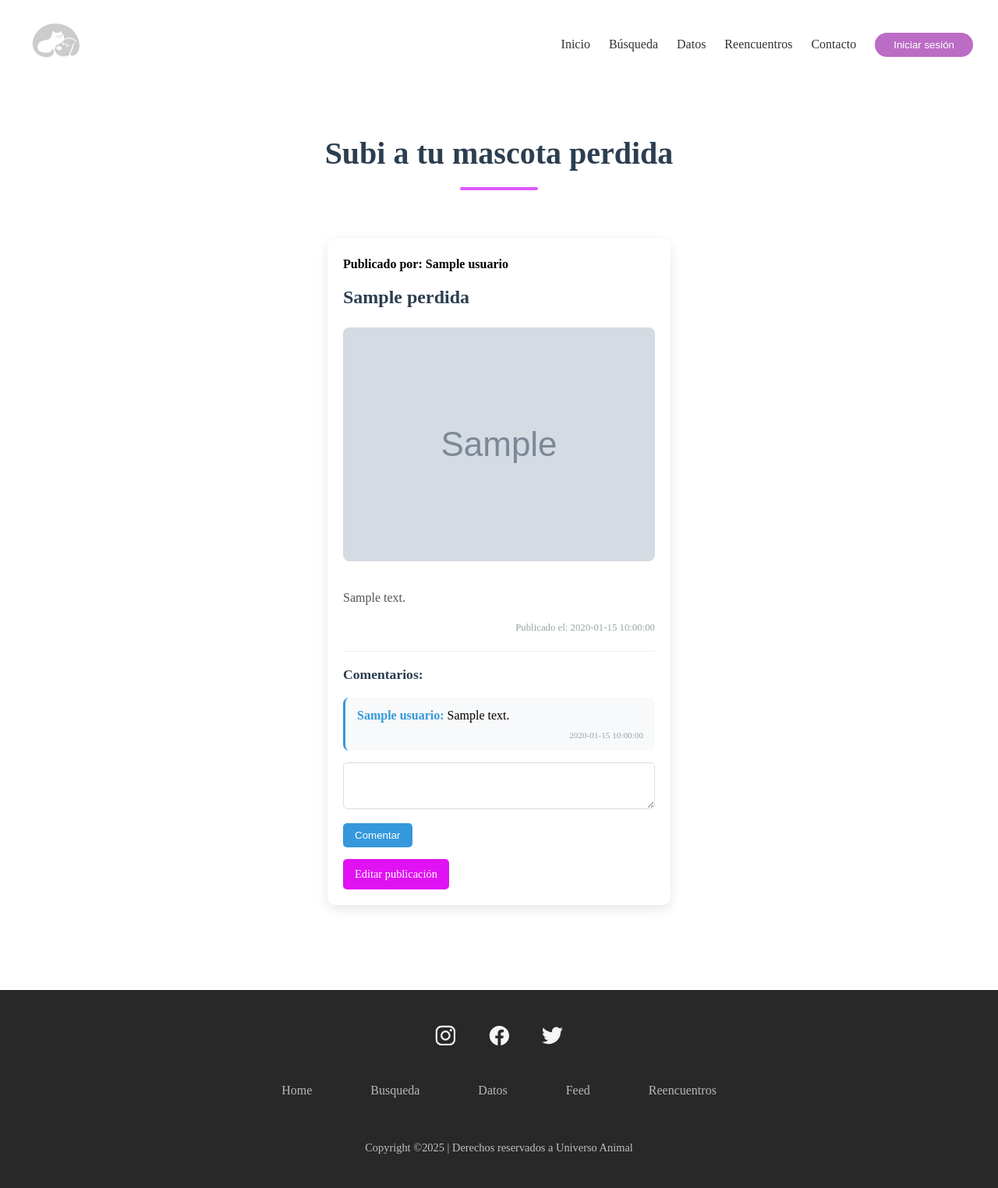
After one commit to emilyluana20/UNIVERSOANIMAL, a PHP site: page /redsocial/ver.php in a window 1280 px wide. The commit adds this page. Shown: the whole page at 78% size. Run offline with PHP 8.4, Linux system fonts and the light colour scheme; the visitor is signed in with stand-in values (Sample User, id 1); tables that the repository leaves empty or names only in its code hold one stand-in row (values such as "Sample post"); grey boxes marked "Sample" are stand-in pictures.

Commit message:
modificaciones

```diff
--- a/Registro/Register.php
+++ b/Registro/Register.php
@@ -20,7 +20,7 @@ if ($verificar->num_rows > 0) {
   $stmt->bind_param("ssss", $nombre, $email, $telefono, $password);
 
   if ($stmt->execute()) {
-    echo "Registro exitoso. <a href='index.html'>Iniciar sesión</a>";
+    echo "Registro exitoso. <a href='Registro/Index.html'>Iniciar sesión</a>";
   } else {
     echo "Error al registrar: " . $stmt->error;
   }
--- a/datos.html
+++ b/datos.php
@@ -15,7 +15,7 @@
         <nav class="menu">
             <a href="index.php" class="styled-link">Inicio</a>
             <a href="pages/" class="styled-link">Búsqueda</a>
-            <a href="pages/" class="styled-link">Feed</a>
+            <a href="redsocial/publicar.php" class="styled-link">Feed</a>
             <a href="pages/" class="styled-link">Reencuentros</a>
             <a href="contacto.php" class="styled-link">Contacto</a>
             <button class="boton"><a href="Registro/Index.php">Iniciar sesión</a></button>
--- a/estilos/diseño.css
+++ b/estilos/diseño.css
@@ -223,6 +223,8 @@ body {
     color: #c0c0c0;
 }
 
+
+
 /* MEDIA QUERIES PARA RESPONSIVE */
 @media (max-width: 992px) {
     .contenedor {
@@ -353,3 +355,173 @@ body {
         font-size: 0.8rem;
     }
 }
+
+/*VER.PHP*/
+
+h1 {
+    text-align: center;
+    color: #2c3e50;
+    margin-bottom: 30px;
+    font-size: 2.5em;
+    position: relative;
+    padding-bottom: 15px;
+}
+
+h1::after {
+    content: "";
+    position: absolute;
+    bottom: 0;
+    left: 50%;
+    transform: translateX(-50%);
+    width: 100px;
+    height: 4px;
+    background-color: #de59ff;
+    border-radius: 2px;
+}
+
+/* Contenedor principal */
+.contenedor {
+    max-width: 800px;
+    margin: 0 auto;
+    display: grid;
+    grid-gap: 25px;
+}
+
+/* Tarjetas de publicaciones */
+.publicacion {
+    background: white;
+    border-radius: 10px;
+    box-shadow: 0 5px 15px rgba(0, 0, 0, 0.1);
+    overflow: hidden;
+    padding: 20px;
+}
+
+.publicacion h2 {
+    color: #2c3e50;
+    margin: 10px 0;
+    font-size: 1.5em;
+}
+
+.publicacion img {
+    width: 100%;
+    max-height: 400px;
+    object-fit: cover;
+    border-radius: 8px;
+    margin: 10px 0;
+}
+
+.publicacion p {
+    margin: 15px 0;
+    color: #555;
+    line-height: 1.7;
+}
+
+.publicacion small {
+    display: block;
+    color: #95a5a6;
+    font-size: 0.8em;
+    margin-top: 10px;
+    text-align: right;
+}
+
+/* Sección de comentarios */
+.comentarios {
+    margin-top: 20px;
+    padding-top: 15px;
+    border-top: 1px solid #eee;
+}
+
+.comentarios h4 {
+    color: #2c3e50;
+    margin-bottom: 15px;
+    font-size: 1.1em;
+}
+
+.comentario {
+    background: #f8f9fa;
+    padding: 10px 15px;
+    border-radius: 8px;
+    margin-bottom: 10px;
+    border-left: 3px solid #3498db;
+}
+
+.comentario strong {
+    color: #3498db;
+}
+
+.comentario small {
+    display: block;
+    color: #95a5a6;
+    font-size: 0.7em;
+    margin-top: 5px;
+}
+
+/* Formulario de comentarios */
+.form-comentario {
+    margin-top: 15px;
+}
+
+.form-comentario textarea {
+    width: 100%;
+    padding: 10px;
+    border: 1px solid #ddd;
+    border-radius: 5px;
+    resize: vertical;
+    min-height: 60px;
+    font-family: inherit;
+    margin-bottom: 10px;
+    transition: border 0.3s;
+}
+
+.form-comentario textarea:focus {
+    outline: none;
+    border-color: #3498db;
+    box-shadow: 0 0 0 2px rgba(52, 152, 219, 0.2);
+}
+
+.form-comentario button {
+    background-color: #3498db;
+    color: white;
+    border: none;
+    padding: 8px 15px;
+    border-radius: 5px;
+    cursor: pointer;
+    transition: background-color 0.3s;
+}
+
+.form-comentario button:hover {
+    background-color: #2980b9;
+}
+
+/* Botón de editar */
+.editar-btn {
+    display: inline-block;
+    margin-top: 15px;
+    padding: 8px 15px;
+    background-color: #e012f3;
+    color: white;
+    text-decoration: none;
+    border-radius: 5px;
+    font-size: 0.9em;
+    transition: background-color 0.3s;
+}
+
+.editar-btn:hover {
+    background-color: #c21cb4;
+}
+
+/* Responsive design */
+@media (max-width: 768px) {
+    .contenedor {
+        grid-gap: 15px;
+        padding: 10px;
+    }
+
+    h1 {
+        font-size: 2em;
+    }
+
+    .publicacion {
+        padding: 15px;
+    }
+}
--- /dev/null
+++ b/redsocial/ver.php
@@ -0,0 +1,127 @@
+<?php
+session_start();
+
+$conexion = new mysqli("localhost", "root", "", "universoanimal");
+
+if ($conexion->connect_error) {
+    die("Error de conexión: " . $conexion->connect_error);
+}
+
+$sql = "SELECT m.*, u.nombre AS nombre_usuario
+FROM mascotas_perdidas m
+LEFT JOIN usuarios u ON m.usuario_id = u.id
+ORDER BY m.fecha DESC";
+
+$resultado = $conexion->query($sql);
+?>
+
+<!DOCTYPE html>
+<html lang="es">
+<head>
+    <meta charset="UTF-8">
+    <title>Feed | Universo Animal</title>
+    <link rel="stylesheet" href="/UNIVERSOANIMAL/estilos/diseño.css">
+</head>
+<body>
+
+    <header class="Encabezado">
+        <div class="logo-container">
+            <img src="/UNIVERSOANIMAL/img/logo.png">
+        </div>
+        <nav class="menu">
+            <a href="/UNIVERSOANIMAL/index.php" class="styled-link">Inicio</a>
+            <a href="pages/" class="styled-link">Búsqueda</a>
+            <a href="/UNIVERSOANIMAL/datos.php" class="styled-link">Datos</a>
+            <a href="pages/" class="styled-link">Reencuentros</a>
+            <a href="/UNIVERSOANIMAL/contacto.php" class="styled-link">Contacto</a>
+            <button class="boton"><a href="/UNIVERSOANIMAL/Registro/Index.php">Iniciar sesión</a></button>
+        </nav>
+        <button class="menu-hamburguesa" aria-label="Menú">
+            <span></span>
+            <span></span>
+            <span></span>
+        </button>
+    </header>
+
+<br><br>
+
+    <h1>Subi a tu mascota perdida</h1>
+
+    <div class="contenedor">
+    <?php while($fila = $resultado->fetch_assoc()): ?>
+        <div class="publicacion">
+            <strong>Publicado por: <?php echo htmlspecialchars($fila['nombre_usuario']); ?></strong>
+            <h2><?php echo htmlspecialchars($fila['nombre']); ?></h2>
+            <img src="<?php echo $fila['foto']; ?>" alt="Foto de la mascota">
+            <p><?php echo nl2br(htmlspecialchars($fila['descripcion'])); ?></p>
+            <small>Publicado el: <?php echo $fila['fecha']; ?></small>
+
+            <div class="comentarios">
+                <h4>Comentarios:</h4>
+                <?php
+                $comentarios_sql = "SELECT c.texto, c.fecha, u.nombre
+                                    FROM comentarios c
+                                    JOIN usuarios u ON c.usuario_id = u.id
+                                    WHERE c.publicacion_id = ?
+                                    ORDER BY c.fecha ASC";
+                $comentarios_stmt = $conexion->prepare($comentarios_sql);
+                $comentarios_stmt->bind_param("i", $fila['id']);
+                $comentarios_stmt->execute();
+                $comentarios_resultado = $comentarios_stmt->get_result();
+                ?>
+
+                <?php while($coment = $comentarios_resultado->fetch_assoc()): ?>
+                    <div class="comentario">
+                        <strong><?php echo htmlspecialchars($coment['nombre']); ?>:</strong>
+                        <?php echo htmlspecialchars($coment['texto']); ?>
+                        <small><?php echo $coment['fecha']; ?></small>
+                    </div>
+                <?php endwhile; ?>
+
+                <?php if (isset($_SESSION['usuario_id'])): ?>
+                    <form class="form-comentario" action="comentar.php" method="POST">
+                        <input type="hidden" name="publicacion_id" value="<?php echo $fila['id']; ?>">
+                        <textarea name="texto" rows="2" required></textarea>
+                        <br>
+                        <button type="submit">Comentar</button>
+                    </form>
+                <?php else: ?>
+                    <small>Inicia sesión para comentar.</small>
+                <?php endif; ?>
+            </div>
+
+            <?php if (isset($_SESSION['usuario_id']) && $_SESSION['usuario_id'] == $fila['usuario_id']): ?>
+                <a class="editar-btn" href="editar.php?id=<?php echo $fila['id']; ?>">Editar publicación</a>
+            <?php endif; ?>
+        </div>
+    <?php endwhile; ?>
+</div>
+
+<br><br><br>
+
+<div class="footerContainer">
+        <div class="logos">
+            <li><ion-icon name="logo-instagram"></ion-icon></li>
+            <li><ion-icon name="logo-facebook"></ion-icon></li>
+            <li><ion-icon name="logo-twitter"></ion-icon></li>
+        </div>
+        <div class="footerNav">
+           <ul>
+            <li><a href="">Home</a></li>
+            <li><a href="">Busqueda</a></li>
+            <li><a href="">Datos</a></li>
+            <li><a href="">Feed</a></li>
+            <li><a href="">Reencuentros</a></li>
+           </ul>
+        </div>
+        <div class="footerBotton">
+            <p>Copyright &copy;2025 | Derechos reservados a Universo Animal</p>
+        </div>
+
+    <script  type = "module"  src = "https://unpkg.com/ionicons@7.1.0/dist/ionicons/ionicons.esm.js "></script>
+    <script  nomodule  src = "https://unpkg.com/ionicons@7.1.0/dist/ionicons/ionicons.js "></script>
+
+</body>
+</html>
+
+<?php $conexion->close(); ?>
```
Also changed, not shown: Registro/login.php (+33 -7 lines), redsocial/comentar.php (added, +22 -0 lines), redsocial/editar.php (added, +42 -0 lines), redsocial/guardar_edicion.php (added, +24 -0 lines), redsocial/publicar.php (added, +170 -0 lines), redsocial/subir.php (added, +48 -0 lines), redsocial/fotos/68647f7c32d86-gatito.png (added), redsocial/fotos/6864f162003bf-perropng.png (added), redsocial/fotos/6864f1d986a92-perropng.png (added), redsocial/fotos/6864f1e03ba78-perropng.png (added), redsocial/fotos/6864f23b4c220-perropng.png (added), redsocial/fotos/6864f27354082-perropng.png (added), redsocial/fotos/6864f45c8a895-perropng.png (added).
